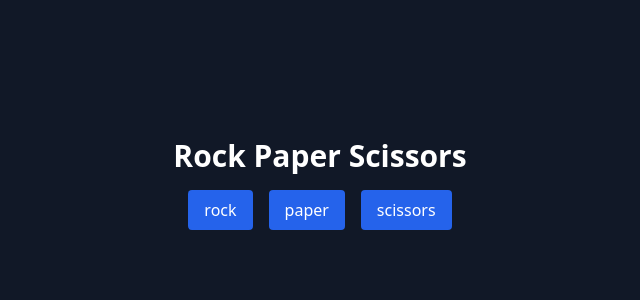
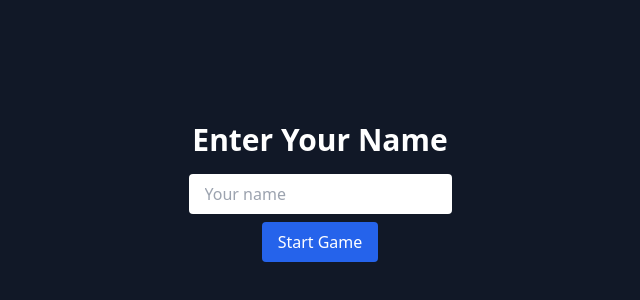
Before and after one commit to MateoXRP/RockPaperScissors, a React (Vite) app: page / in a window 1280 px wide. Shown: the part 208-508 px from the top of the page, without its empty margins (320-960 px from the left). Built offline with nearby package versions, Linux system fonts and the light colour scheme.

Commit message:
Add player name tracking and leaderboard with cookies

```diff
--- a/src/App.jsx
+++ b/src/App.jsx
@@ -1,47 +1,149 @@
-import { useState } from "react";
+import { useState, useEffect } from "react";
+import Cookies from "js-cookie";
 
 const choices = ["rock", "paper", "scissors"];
 
 export default function App() {
+  const [name, setName] = useState("");
+  const [nameInput, setNameInput] = useState("");
   const [userChoice, setUserChoice] = useState(null);
   const [computerChoice, setComputerChoice] = useState(null);
   const [result, setResult] = useState("");
+  const [leaderboard, setLeaderboard] = useState({});
+
+  // Load name and leaderboard from cookies
+  useEffect(() => {
+    const storedName = Cookies.get("playerName");
+    const storedBoard = Cookies.get("leaderboard");
+    if (storedName) setName(storedName);
+    if (storedBoard) setLeaderboard(JSON.parse(storedBoard));
+  }, []);
+
+  const updateLeaderboard = (winInc = 0, lossInc = 0, tieInc = 0) => {
+    const updated = {
+      ...leaderboard,
+      [name]: {
+        wins: (leaderboard[name]?.wins || 0) + winInc,
+        losses: (leaderboard[name]?.losses || 0) + lossInc,
+        ties: (leaderboard[name]?.ties || 0) + tieInc,
+      },
+    };
+    setLeaderboard(updated);
+    Cookies.set("leaderboard", JSON.stringify(updated));
+  };
 
   const play = (choice) => {
     const comp = choices[Math.floor(Math.random() * 3)];
     setUserChoice(choice);
     setComputerChoice(comp);
 
-    if (choice === comp) setResult("It's a tie!");
-    else if (
+    if (choice === comp) {
+      setResult("It's a tie!");
+      updateLeaderboard(0, 0, 1);
+    } else if (
       (choice === "rock" && comp === "scissors") ||
       (choice === "paper" && comp === "rock") ||
       (choice === "scissors" && comp === "paper")
-    ) setResult("You win!");
-    else setResult("You lose!");
+    ) {
+      setResult("You win!");
+      updateLeaderboard(1, 0, 0);
+    } else {
+      setResult("You lose!");
+      updateLeaderboard(0, 1, 0);
+    }
   };
+
+  const saveName = () => {
+    if (!nameInput.trim()) return;
+    setName(nameInput.trim());
+    Cookies.set("playerName", nameInput.trim());
+  };
+
+  const resetPlayer = () => {
+    const updated = { ...leaderboard };
+    delete updated[name];
+    setLeaderboard(updated);
+    Cookies.set("leaderboard", JSON.stringify(updated));
+    setResult("");
+    setUserChoice(null);
+    setComputerChoice(null);
+  };
+
+  const resetLeaderboard = () => {
+    setLeaderboard({});
+    Cookies.remove("leaderboard");
+  };
+
+  if (!name) {
+    return (
+      <div className="flex flex-col items-center justify-center min-h-screen bg-gray-900 text-white p-4">
+        <h1 className="text-3xl font-bold mb-4">Enter Your Name</h1>
+        <input
+          type="text"
+          value={nameInput}
+          onChange={(e) => setNameInput(e.target.value)}
+          className="px-4 py-2 text-black rounded mb-2"
+          placeholder="Your name"
+        />
+        <button
+          onClick={saveName}
+          className="bg-blue-600 px-4 py-2 rounded hover:bg-blue-700"
+        >
+          Start Game
+        </button>
+      </div>
+    );
+  }
+
+  const { wins = 0, losses = 0, ties = 0 } = leaderboard[name] || {};
 
   return (
     <div className="flex flex-col items-center justify-center min-h-screen bg-gray-900 text-white p-4">
-      <h1 className="text-3xl font-bold mb-4">Rock Paper Scissors</h1>
+      <h1 className="text-3xl font-bold mb-2">Rock Paper Scissors</h1>
+      <p className="mb-4">Welcome, <span className="font-semibold">{name}</span></p>
+
       <div className="space-x-4 mb-4">
         {choices.map((choice) => (
           <button
             key={choice}
             onClick={() => play(choice)}
-            className="bg-blue-600 px-4 py-2 rounded hover:bg-blue-700"
+            className="bg-blue-600 px-4 py-2 rounded hover:bg-blue-700 capitalize"
           >
             {choice}
           </button>
         ))}
       </div>
+
       {userChoice && computerChoice && (
-        <div className="text-center">
+        <div className="text-center mb-4">
           <p>You chose: {userChoice}</p>
           <p>Computer chose: {computerChoice}</p>
           <p className="mt-2 font-semibold text-xl">{result}</p>
         </div>
       )}
+
+      <div className="text-center mb-4">
+        <p>🏆 Wins: {wins}</p>
+        <p>💥 Losses: {losses}</p>
+        <p>🤝 Ties: {ties}</p>
+      </div>
+
+      <button onClick={resetPlayer} className="bg-yellow-600 px-4 py-2 rounded hover:bg-yellow-700 mb-2">
+        Reset My Stats
+      </button>
+
+      <h2 className="text-xl font-bold mt-6 mb-2">🏅 Leaderboard</h2>
+      <ul className="mb-4">
+        {Object.entries(leaderboard).map(([player, score]) => (
+          <li key={player} className="text-sm">
+            {player}: {score.wins}W / {score.losses}L / {score.ties}T
+          </li>
+        ))}
+      </ul>
+
+      <button onClick={resetLeaderboard} className="bg-red-600 px-4 py-2 rounded hover:bg-red-700">
+        Reset Leaderboard
+      </button>
     </div>
   );
 }
```
